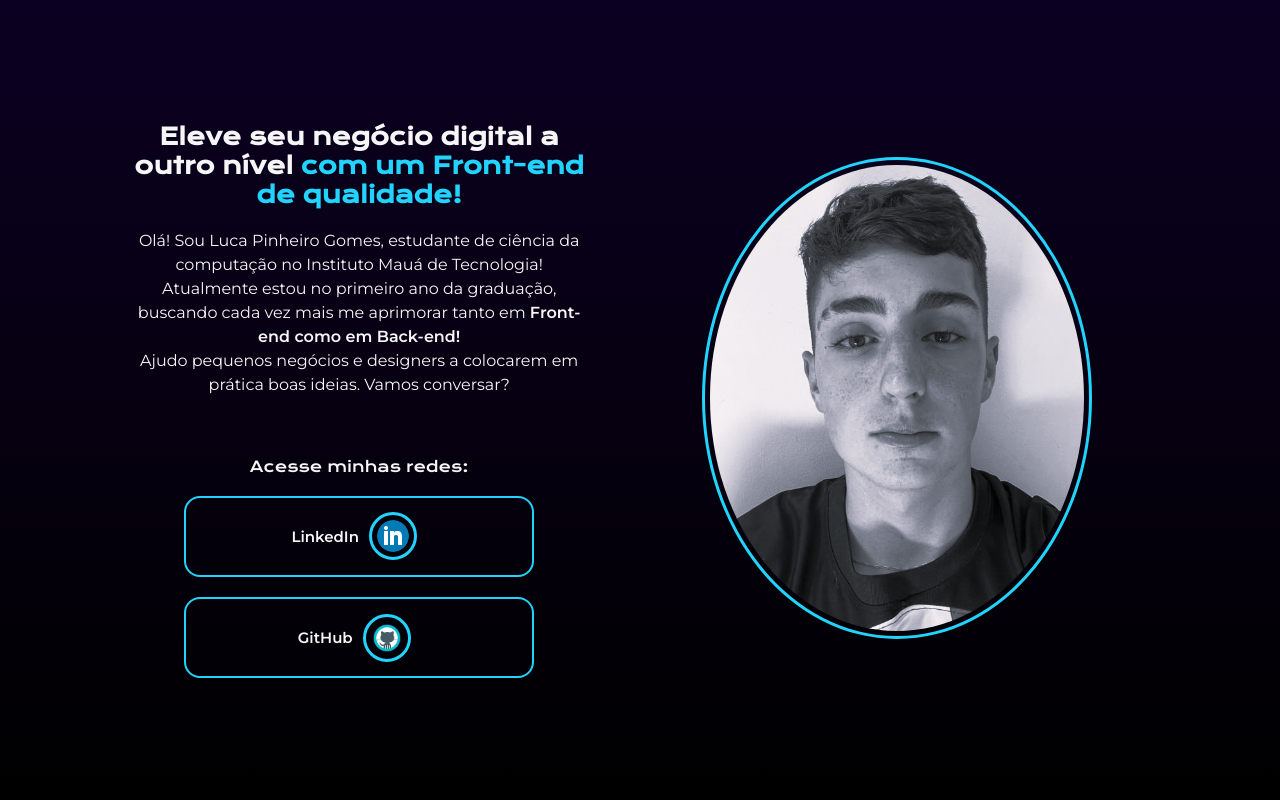
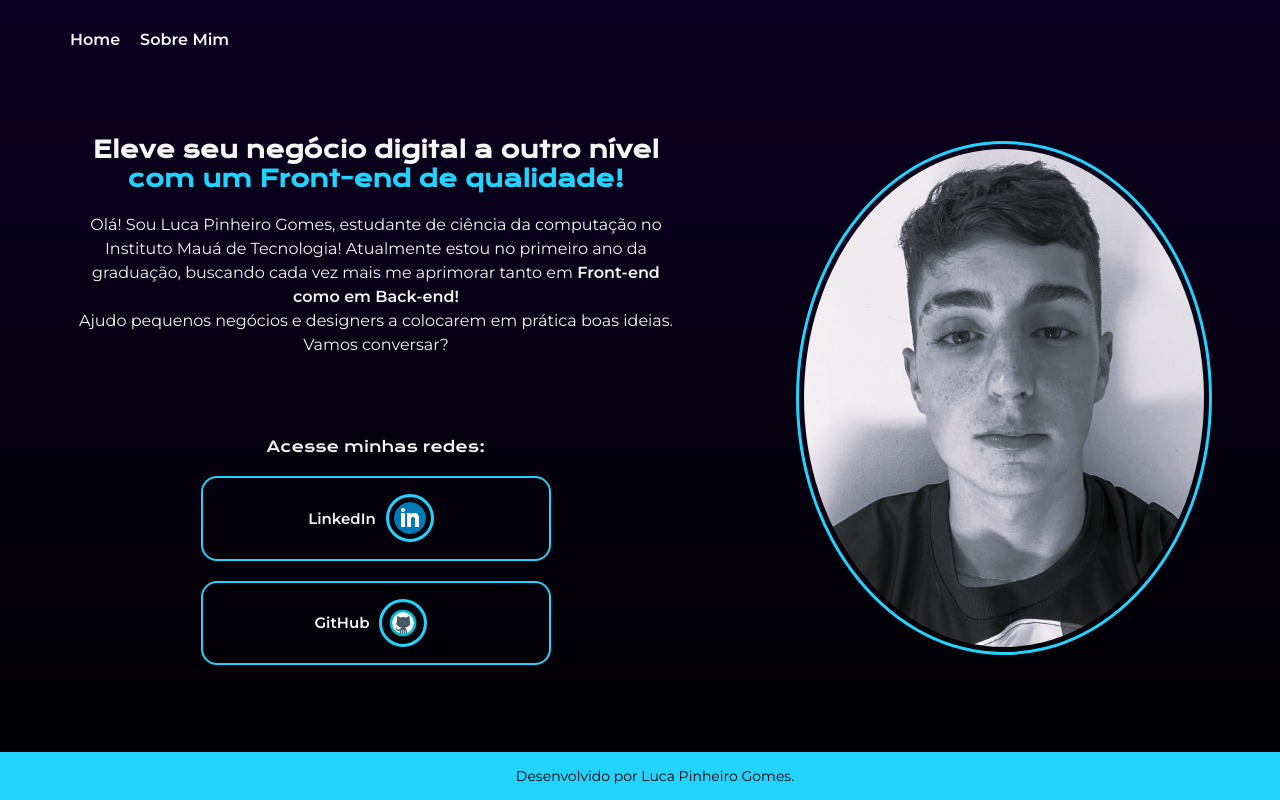
Before and after one commit to LucaPinheiro/Portfolio, a plain HTML site: page index.html in a window 1280 px wide. Drawn offline with nearby package versions, Linux system fonts and the light colour scheme.

Commit message:
atualizando página 'sobre mim'

```diff
--- a/index.html
+++ b/index.html
@@ -6,11 +6,16 @@
     <meta http-equiv="X-UA-Compatible" content="IE = chrome">
     <meta name="viewport" content="width=device-width, initial-scale=1.0">
     <title>Portfolio</title>
-    <link rel="stylesheet" href="style.css">
+    <link rel="stylesheet" href="./styles/style.css">
 </head>
 
 <body>
-    <header></header>
+    <header class="cabecalho">
+        <nav class="cabecalho__menu">
+            <a class="cabecalho__menu__link" href="index.html">Home</a>
+            <a class="cabecalho__menu__link" href="./about.html">Sobre Mim</a>
+        </nav>
+    </header>
     <main class="apresentacao">
         <section class="apresentacao__conteudo">
             <h1 class="apresentacao__conteudo__titulo">Eleve seu negócio digital a outro nível
@@ -41,7 +46,8 @@
             <img class="luca-pinheiro" src="./assets/img.png" alt="Luca Pinheiro">
         </div>
     </main>
-    <footer></footer>
+    <footer class="rodape">
+        <p>Desenvolvido por Luca Pinheiro Gomes.</p>
+    </footer>
 </body>
-
 </html>
--- a/style.css
+++ b/styles/style.css
@@ -91,8 +91,8 @@ img {
     padding: 5px;
     border-radius: 50%;
     border: 3px solid #22d4fd;
-    width: 83%;
-    height: 83%;
+    width: 400px;
+    height: auto;
 }
 
 a img {
@@ -102,4 +102,56 @@ a img {
 
 .apresentacao__links__link:hover {
     background-color: #272727;
+    transition: background-color 0.3s ease;
 }
+
+ .rodape {
+    position: fixed;
+    bottom: 0;
+    left: 0;
+    width: 100%;
+    background-color: #22d4fd;
+    color: #000000;
+    padding: 15px;
+    text-align: center;
+    font-size: 14px;
+    font-family: 'Montserrat', sans-serif;
+    font-weight: 400;
+}
+
+.cabecalho {
+    padding: 20px 60px ;
+    position: fixed;
+    top: 0;
+    left: 0;
+    width: 100%;
+}
+
+.cabecalho__menu {
+    display: flex;
+    justify-content: left;
+}
+
+.cabecalho__menu__link {
+    text-decoration: none;
+    color: #f6f6f6;
+    font-family: 'Montserrat', sans-serif;
+    font-weight: 600;
+    font-size: 16px;
+    padding: 10px;
+    border-radius: 4px;
+    transition: background-color 0.3s ease;
+}
+
+.cabecalho__menu__link:hover {
+    background-color: #272727;
+}
+
+
+.apresentacao__conteudo__texto {
+    margin-bottom: 20px;
+}
+
+.apresentacao__conteudo__lista {
+    padding-left: 20px;
+}
```
Also changed, not shown: about.html (added, +40 -0 lines).
